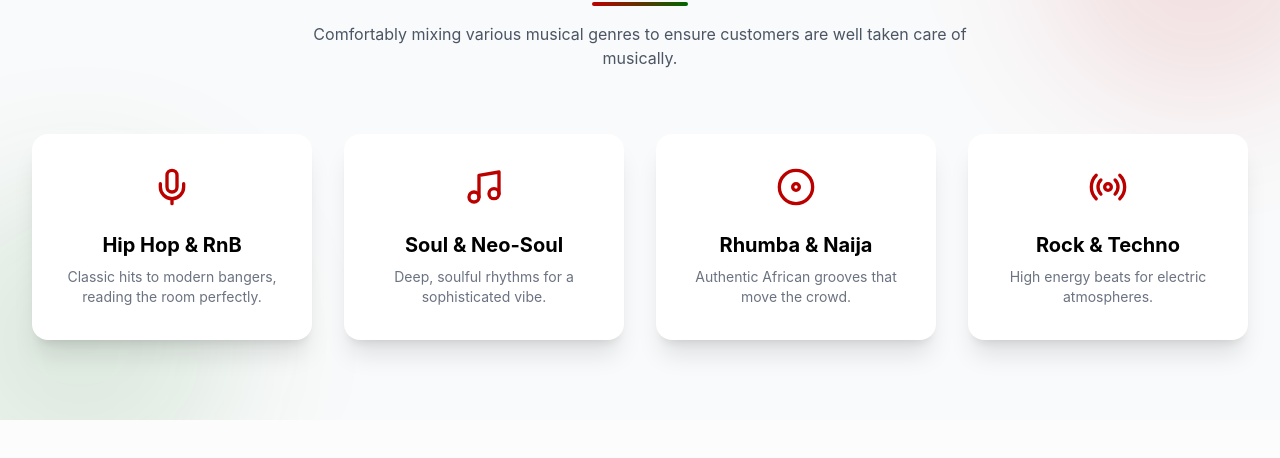
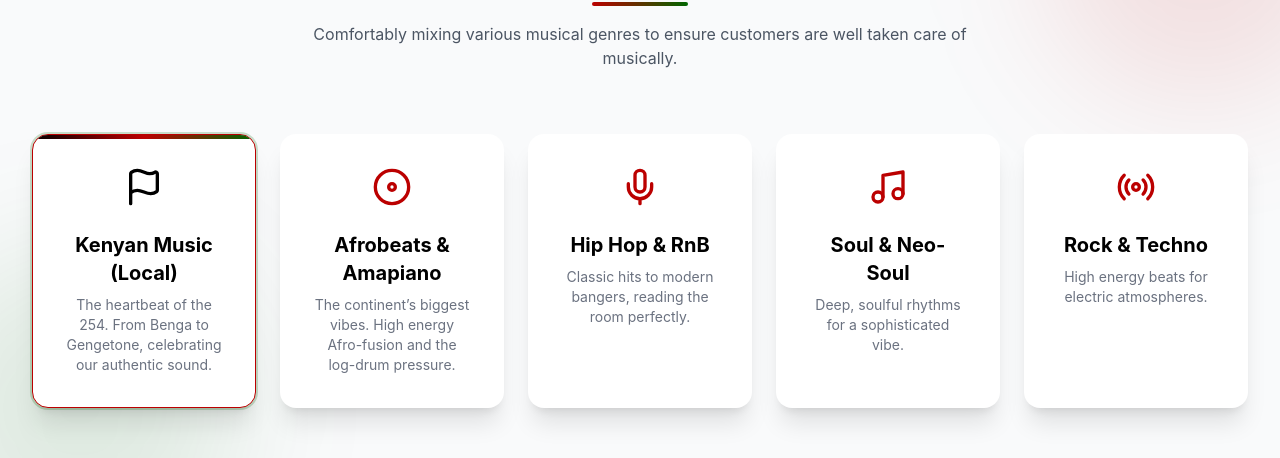
Before and after one commit to leonardmurugi/deejaybymistake-portfolio, a React (Vite) app: page / in a window 1280 px wide. Shown: the part 1797-2255 px from the top of the page. Built offline with nearby package versions, Linux system fonts and the light colour scheme.

Commit message:
feat: Add new music genres, remove an existing one, and implement a highlight feature for skill cards with updated grid layout.

```diff
--- a/src/components/Skills.jsx
+++ b/src/components/Skills.jsx
@@ -1,9 +1,15 @@
-import { Music, Disc, Mic, Radio } from 'lucide-react';
+import { Music, Disc, Mic, Radio, Flag } from 'lucide-react';
 
 const skills = [
+    {
+        name: 'Kenyan Music (Local)',
+        icon: <Flag size={40} />,
+        description: 'The heartbeat of the 254. From Benga to Gengetone, celebrating our authentic sound.',
+        highlight: true
+    },
+    { name: 'Afrobeats & Amapiano', icon: <Disc size={40} />, description: 'The continent’s biggest vibes. High energy Afro-fusion and the log-drum pressure.' },
     { name: 'Hip Hop & RnB', icon: <Mic size={40} />, description: 'Classic hits to modern bangers, reading the room perfectly.' },
     { name: 'Soul & Neo-Soul', icon: <Music size={40} />, description: 'Deep, soulful rhythms for a sophisticated vibe.' },
-    { name: 'Rhumba & Naija', icon: <Disc size={40} />, description: 'Authentic African grooves that move the crowd.' },
     { name: 'Rock & Techno', icon: <Radio size={40} />, description: 'High energy beats for electric atmospheres.' },
 ];
 
@@ -23,13 +29,19 @@ const Skills = () => {
                     </p>
                 </div>
 
-                <div className="grid grid-cols-1 md:grid-cols-2 lg:grid-cols-4 gap-8">
+                <div className="grid grid-cols-1 md:grid-cols-2 lg:grid-cols-3 xl:grid-cols-5 gap-6">
                     {skills.map((skill, index) => (
                         <div
                             key={index}
-                            className="group p-8 rounded-2xl bg-white dark:bg-gray-900 shadow-xl hover:shadow-2xl transition-all duration-300 transform hover:-translate-y-2 border border-transparent hover:border-kenya-green/30"
+                            className={`group p-8 rounded-2xl bg-white dark:bg-gray-900 shadow-xl hover:shadow-2xl transition-all duration-300 transform hover:-translate-y-2 border ${skill.highlight
+                                    ? 'border-kenya-red ring-2 ring-kenya-green/20 relative overflow-hidden'
+                                    : 'border-transparent hover:border-kenya-green/30'
+                                }`}
                         >
-                            <div className="flex justify-center mb-6 text-kenya-red group-hover:text-kenya-green transition-colors duration-300">
+                            {skill.highlight && (
+                                <div className="absolute top-0 left-0 w-full h-1 bg-gradient-to-r from-black via-kenya-red to-kenya-green"></div>
+                            )}
+                            <div className={`flex justify-center mb-6 transition-colors duration-300 ${skill.highlight ? 'text-kenya-black dark:text-kenya-white' : 'text-kenya-red group-hover:text-kenya-green'}`}>
                                 {skill.icon}
                             </div>
                             <h3 className="text-xl font-bold text-center text-kenya-black dark:text-kenya-white mb-2">{skill.name}</h3>
```
